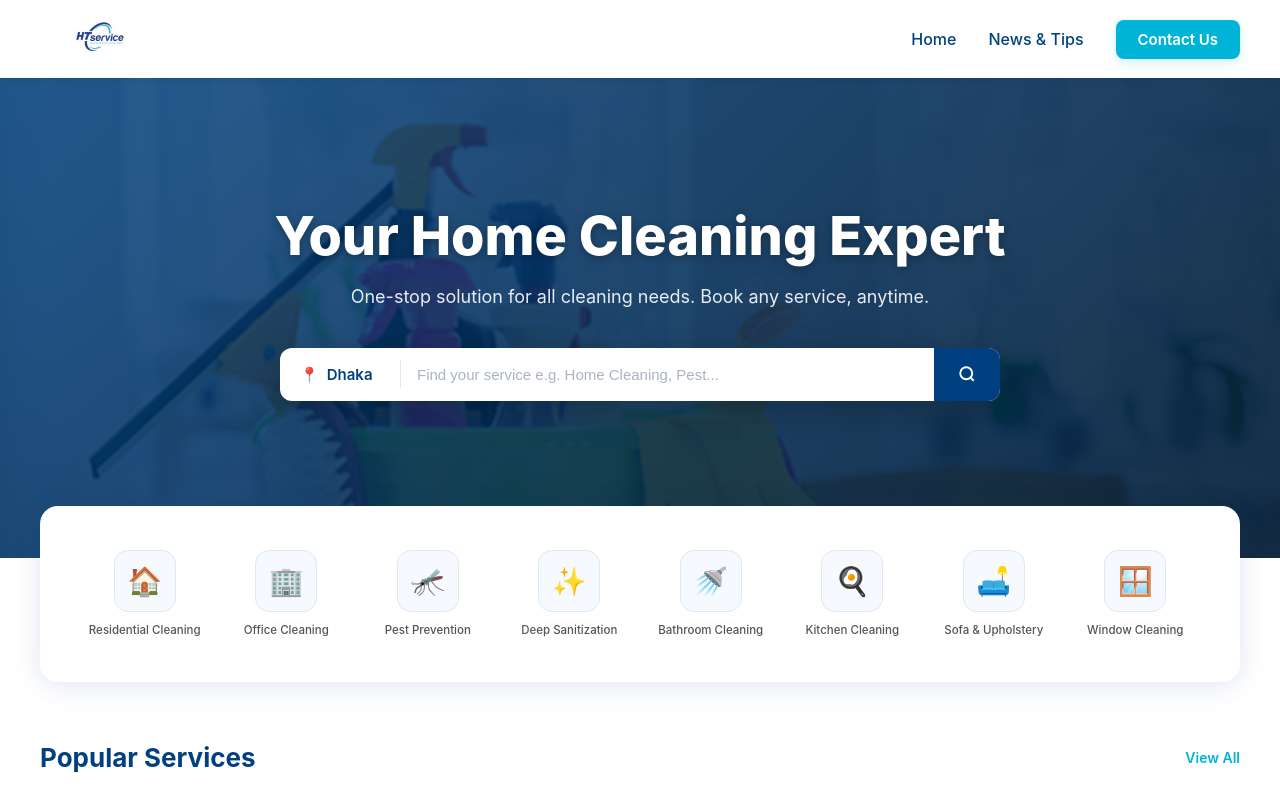
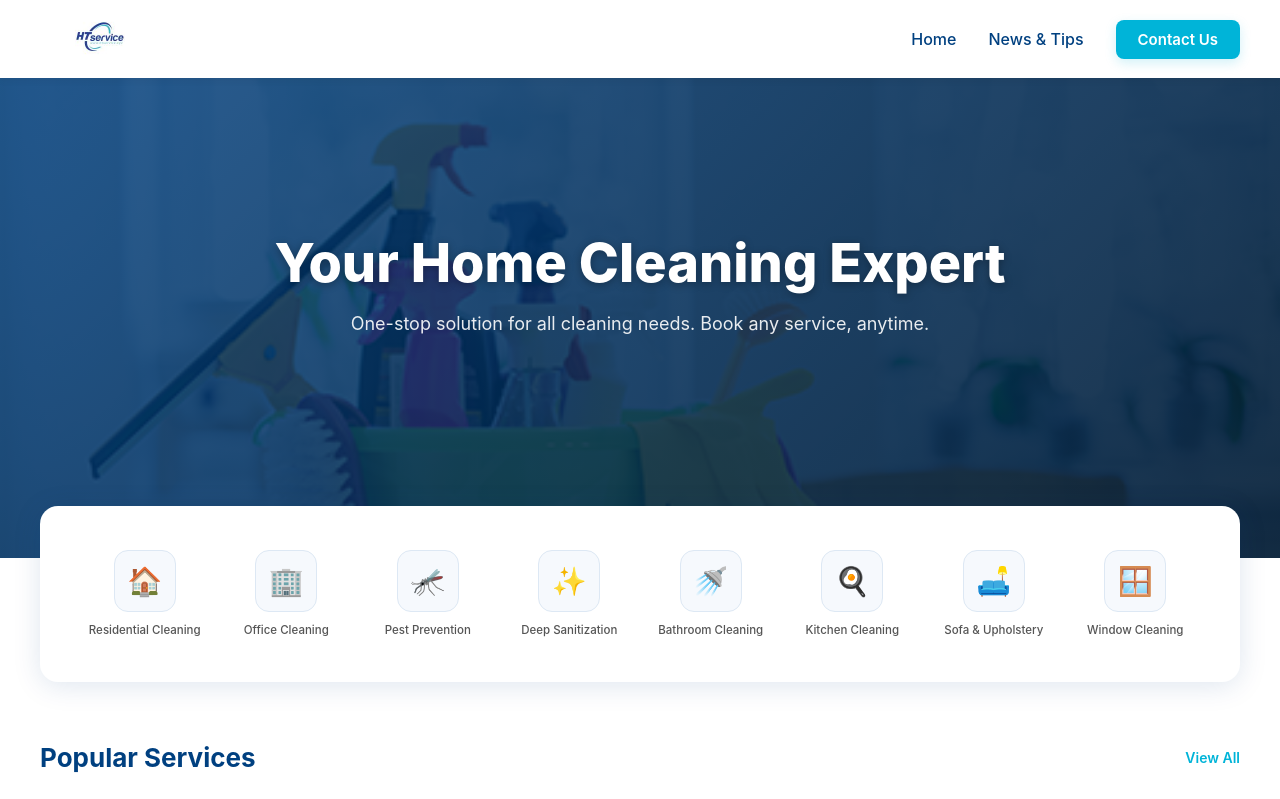
Before and after one commit to RetroRabiul/HTService, a Next.js app: page / in a window 1280 px wide. Shown: the top 799 px of the page. Built offline with nearby package versions, Linux system fonts and the light colour scheme.

Commit message:
Remove hero search bar and location; clean related CSS

```diff
--- a/pages/index.js
+++ b/pages/index.js
@@ -37,23 +37,6 @@ export default function Home() {
             <p className={styles.heroSubtitle}>
               One-stop solution for all cleaning needs. Book any service, anytime.
             </p>
-            <div className={styles.searchBar}>
-              <div className={styles.locationPill}>
-                <span>📍</span>
-                <span className={styles.locationText}>Dhaka</span>
-              </div>
-              <div className={styles.searchDivider} />
-              <input
-                className={styles.searchInput}
-                type="text"
-                placeholder="Find your service e.g. Home Cleaning, Pest..."
-              />
-              <button className={styles.searchBtn} aria-label="Search">
-                <svg width="18" height="18" fill="none" stroke="currentColor" strokeWidth="2.5" viewBox="0 0 24 24">
-                  <circle cx="11" cy="11" r="8" /><path d="m21 21-4.35-4.35" />
-                </svg>
-              </button>
-            </div>
           </div>
         </section>
 
--- a/styles/Home.module.css
+++ b/styles/Home.module.css
@@ -51,72 +51,7 @@
   line-height: 1.6;
 }
 
-/* ── Search Bar ─────────────────────────── */
-.searchBar {
-  display: flex;
-  align-items: center;
-  background: white;
-  border-radius: 12px;
-  overflow: hidden;
-  max-width: 720px;
-  margin: 0 auto;
-  box-shadow: 0 8px 32px rgba(0,0,0,0.22);
-}
-
-.locationPill {
-  display: flex;
-  align-items: center;
-  gap: 8px;
-  padding: 0 20px;
-  white-space: nowrap;
-  color: #004080;
-  font-weight: 600;
-  font-size: 15px;
-  cursor: pointer;
-  min-width: 120px;
-}
-
-.locationText {
-  color: #004080;
-}
-
-.searchDivider {
-  width: 1px;
-  height: 28px;
-  background: #dde6f0;
-  flex-shrink: 0;
-}
-
-.searchInput {
-  flex: 1;
-  border: none;
-  outline: none;
-  padding: 18px 16px;
-  font-size: 15px;
-  color: #333;
-  background: transparent;
-}
-
-.searchInput::placeholder {
-  color: #aab4c0;
-}
-
-.searchBtn {
-  background: #004080;
-  border: none;
-  padding: 0 24px;
-  cursor: pointer;
-  display: flex;
-  align-items: center;
-  justify-content: center;
-  color: white;
-  align-self: stretch;
-  transition: background 0.2s;
-}
-
-.searchBtn:hover {
-  background: #00B4D8;
-}
+/* Search removed — kept styles intentionally trimmed */
 
 /* ── Category Tiles ─────────────────────── */
 .categoriesWrap {
```
